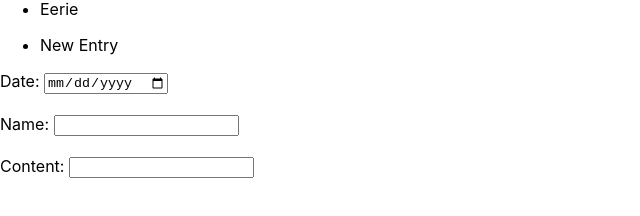
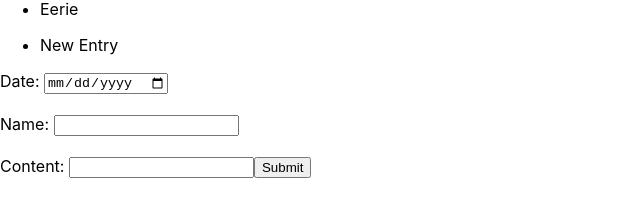
Before and after one commit to m-lawrence/dream_journal_practice, a React (Create React App) app: page / in a window 1280 px wide. Both pictures are taken after a click on the item "New Entry". Shown: the part 276-492 px from the top of the page, without its empty margins (0-640 px from the left). Built offline with nearby package versions, Linux system fonts and the light colour scheme.

Commit message:
add onsubmit event and function to add a new entry

```diff
--- a/src/EntryList.js
+++ b/src/EntryList.js
@@ -4,7 +4,7 @@ import moment from 'moment'
 
 function EntryList({ entries }) {
     const [newEntryClicked, setNewEntryClicked] = useState(false)
-    const [formdata, setFormData] = useState({
+    const [formData, setFormData] = useState({
         date: "",
         name: "",
         content: ""
@@ -21,7 +21,25 @@ function EntryList({ entries }) {
     }
 
     function handleChange(e) {
-        setFormData({...formdata, [e.target.name]: e.target.value})
+        setFormData({...formData, [e.target.name]: e.target.value})
+    }
+
+    function handleSubmit(e) {
+        e.preventDefault()
+
+        const newDream = {
+            date: formData.date,
+            name: formData.name,
+            content: formData.content,
+            id: entries.length
+        }
+
+        entries.push(newDream)
+        setFormData({
+            date: "",
+            name: "",
+            content: ""
+        })
     }
 
     return (
@@ -31,13 +49,14 @@ function EntryList({ entries }) {
             <li onClick={handleNewEntryCLick}>New Entry</li>
         </ul>
         {newEntryClicked &&
-        <form>
+        <form onSubmit={handleSubmit}>
             <label>Date: </label>
-            <input type="date" name="date" value={formdata.date} onChange={handleChange}></input><br></br><br></br>
+            <input type="date" name="date" value={formData.date} onChange={handleChange}></input><br></br><br></br>
             <label>Name: </label>
-            <input type="text" name="name" value={formdata.name} onChange={handleChange}></input><br></br><br></br>
+            <input type="text" name="name" value={formData.name} onChange={handleChange}></input><br></br><br></br>
             <label>Content: </label>
-            <input type="textarea" name="content" value={formdata.content} onChange={handleChange}></input>
+            <input type="textarea" name="content" value={formData.content} onChange={handleChange}></input>
+            <input type="submit"></input>
             </form>}
       </div>
     );
```
